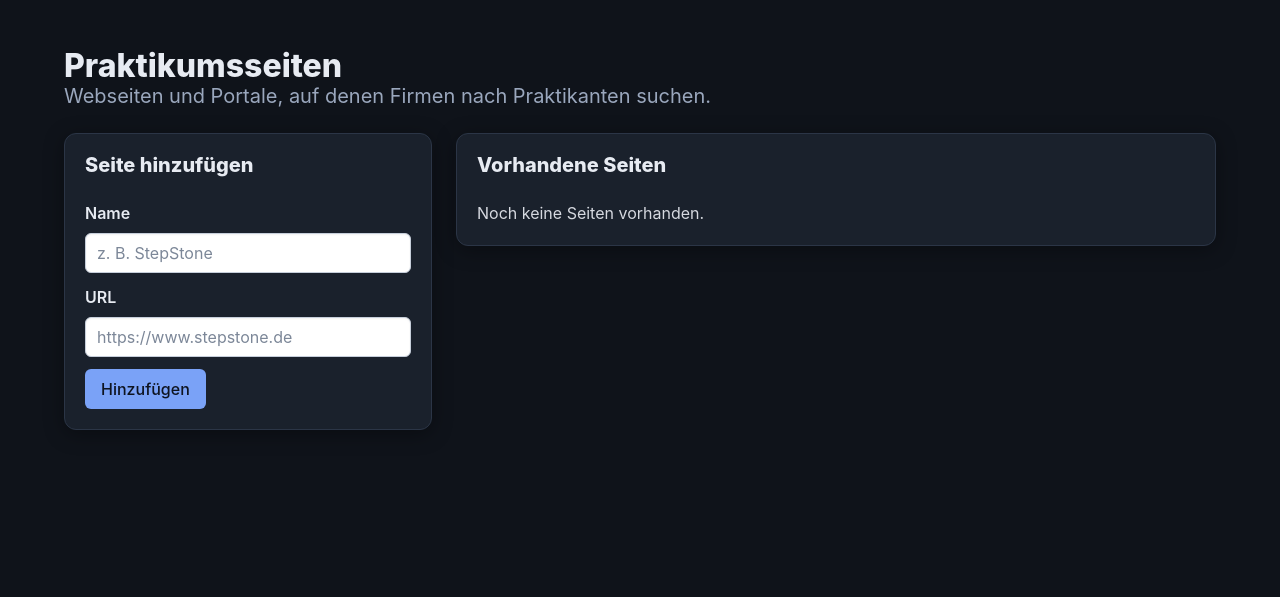
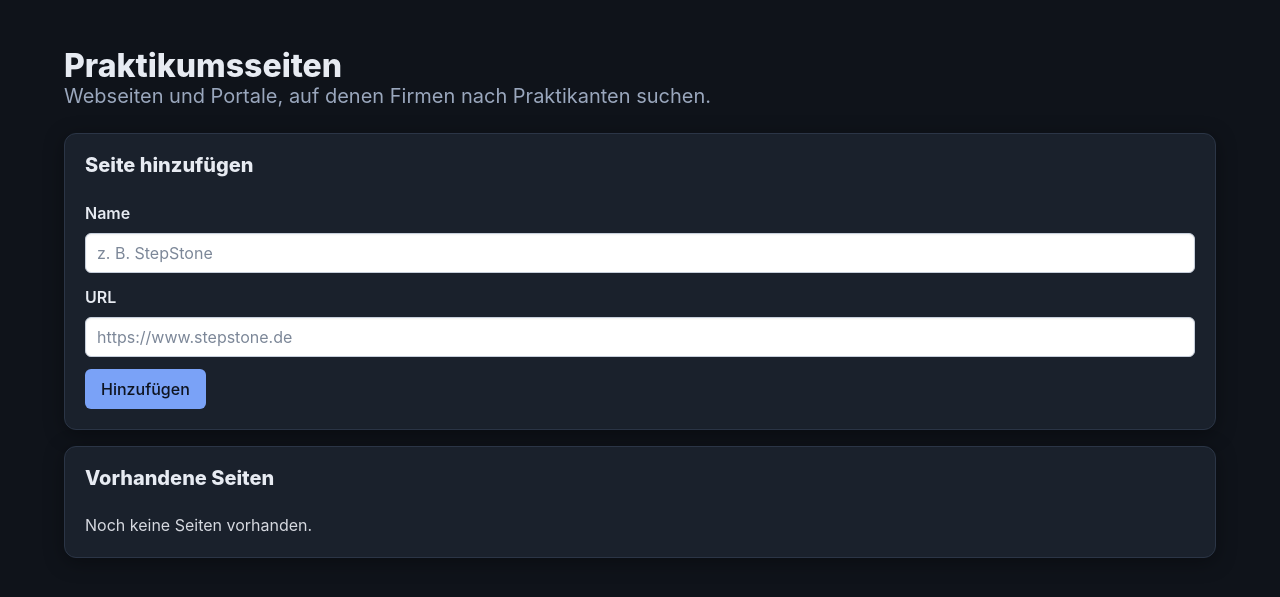
Before and after one commit to lejo-bit/seiri, a Flask app: page /sites in a window 1280 px wide. Shown: the part 53-650 px from the top of the page. Run offline with Flask 3, Linux system fonts and the light colour scheme; data that the repository does not hold is empty.

Commit message:
Move add-site form above the list on Praktikumsseiten

```diff
--- a/templates/sites.html
+++ b/templates/sites.html
@@ -6,9 +6,7 @@
 <h1 class="title">Praktikumsseiten</h1>
 <p class="subtitle">Webseiten und Portale, auf denen Firmen nach Praktikanten suchen.</p>
 
-<div class="columns">
-  <div class="column is-one-third">
-    <div class="box">
+<div class="box mb-4">
   <h2 class="title is-5">Seite hinzufügen</h2>
   <form method="post" action="{{ url_for('sites') }}">
     <div class="field">
@@ -28,8 +26,7 @@
     <button class="button is-primary" type="submit">Hinzufügen</button>
   </form>
 </div>
-  </div>
-  <div class="column is-two-thirds">
+
 <div class="box">
   <h2 class="title is-5">Vorhandene Seiten</h2>
   {% if sites %}
@@ -63,8 +60,6 @@
   <p class="has-text-grey-lighter">Noch keine Seiten vorhanden.</p>
   {% endif %}
 </div>
-  </div>
-</div>
 
 <script>
 (function () {
```
Lines whose indentation alone changed are shown as unchanged.
